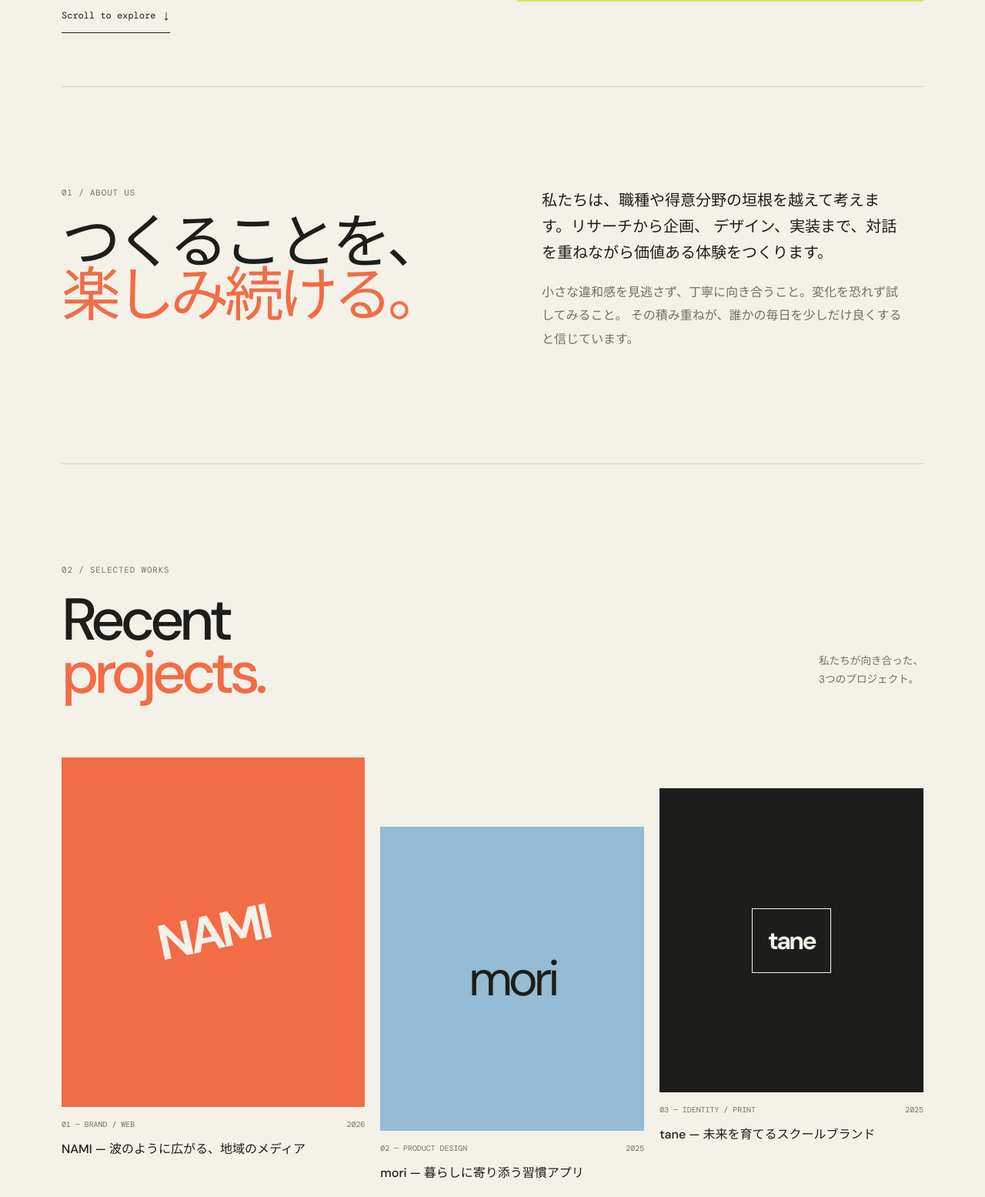
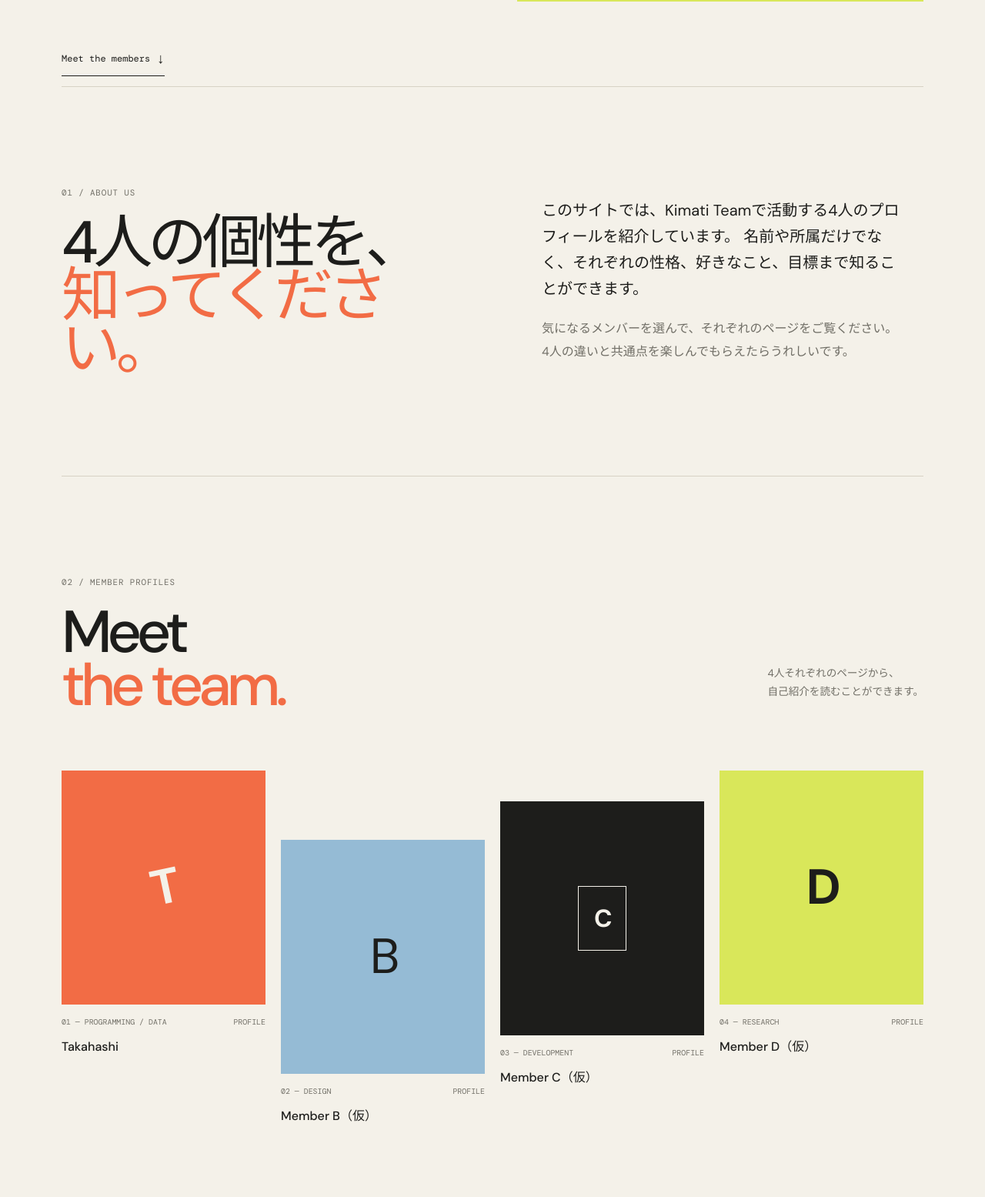
Before and after one commit to 5jfv9b7s/portfolio-kimatiTeam, a plain HTML site: page index.html in a window 1280 px wide. Shown: the part 686-2241 px from the top of the page at 77% size. Drawn offline with nearby package versions, Linux system fonts and the light colour scheme.

Commit message:
Refocus homepage on four member introductions
Co-authored-by: Copilot <223556219+Copilot@users.noreply.github.com>

```diff
--- a/index.html
+++ b/index.html
@@ -25,13 +25,13 @@
     <main id="top">
       <section class="hero section-shell">
         <div class="hero-copy">
-          <p class="eyebrow">Portfolio / 2026</p>
-          <h1>Ideas<br /><em>into</em> shape.</h1>
+          <p class="eyebrow">Self introduction / 2026</p>
+          <h1>Four people,<br /><em>four</em> stories.</h1>
           <p class="hero-lead">
-            Kimati Teamは、デザインとテクノロジーで<br class="desktop-only" />
-            「あったらいいな」を実現するチームです。
+            Kimati Team、4人のメンバーを紹介する<br class="desktop-only" />
+            自己紹介サイトです。
           </p>
-          <a class="arrow-link" href="#works">Scroll to explore <span aria-hidden="true">↓</span></a>
+          <a class="arrow-link" href="#members">Meet the members <span aria-hidden="true">↓</span></a>
         </div>
         <div class="hero-art" aria-hidden="true">
           <div class="orb orb-one"></div>
@@ -44,16 +44,16 @@
       <section class="intro section-shell" id="about">
         <div class="section-heading">
           <p class="eyebrow">01 / About us</p>
-          <h2>つくることを、<br /><span>楽しみ続ける。</span></h2>
+          <h2>4人の個性を、<br /><span>知ってください。</span></h2>
         </div>
         <div class="intro-body">
           <p class="large-copy">
-            私たちは、職種や得意分野の垣根を越えて考えます。リサーチから企画、
-            デザイン、実装まで、対話を重ねながら価値ある体験をつくります。
+            このサイトでは、Kimati Teamで活動する4人のプロフィールを紹介しています。
+            名前や所属だけでなく、それぞれの性格、好きなこと、目標まで知ることができます。
           </p>
           <p>
-            小さな違和感を見逃さず、丁寧に向き合うこと。変化を恐れず試してみること。
-            その積み重ねが、誰かの毎日を少しだけ良くすると信じています。
+            気になるメンバーを選んで、それぞれのページをご覧ください。
+            4人の違いと共通点を楽しんでもらえたらうれしいです。
           </p>
         </div>
       </section>
@@ -61,39 +61,47 @@
       <section class="works section-shell" id="works">
         <div class="section-heading row-heading">
           <div>
-            <p class="eyebrow">02 / Selected works</p>
-            <h2>Recent<br /><span>projects.</span></h2>
+            <p class="eyebrow">02 / Member profiles</p>
+              <h2>Meet<br /><span>the team.</span></h2>
           </div>
-          <p class="heading-note">私たちが向き合った、<br />3つのプロジェクト。</p>
+            <p class="heading-note">4人それぞれのページから、<br />自己紹介を読むことができます。</p>
         </div>
         <div class="work-grid">
-          <article class="work-card work-card-featured">
-            <div class="work-visual visual-nami"><span>NAMI</span></div>
-            <div class="work-meta"><span>01 — Brand / Web</span><span>2026</span></div>
-            <h3>NAMI — 波のように広がる、地域のメディア</h3>
-          </article>
-          <article class="work-card">
-            <div class="work-visual visual-mori"><span>mori</span></div>
-            <div class="work-meta"><span>02 — Product design</span><span>2025</span></div>
-            <h3>mori — 暮らしに寄り添う習慣アプリ</h3>
-          </article>
-          <article class="work-card">
-            <div class="work-visual visual-tane"><span>tane</span></div>
-            <div class="work-meta"><span>03 — Identity / Print</span><span>2025</span></div>
-            <h3>tane — 未来を育てるスクールブランド</h3>
-          </article>
+            <a class="work-card profile-card" href="members/Takahashi.html">
+              <div class="work-visual visual-nami"><span>T</span></div>
+              <div class="work-meta"><span>01 — Programming / Data</span><span>Profile</span></div>
+              <h3>Takahashi</h3>
+            </a>
+            <a class="work-card profile-card" href="members/member-02.html">
+              <div class="work-visual visual-mori"><span>B</span></div>
+              <div class="work-meta"><span>02 — Design</span><span>Profile</span></div>
+              <h3>Member B（仮）</h3>
+            </a>
+            <a class="work-card profile-card" href="members/member-03.html">
+              <div class="work-visual visual-tane"><span>C</span></div>
+              <div class="work-meta"><span>03 — Development</span><span>Profile</span></div>
+              <h3>Member C（仮）</h3>
+            </a>
+            <a class="work-card profile-card profile-card-fourth" href="members/member-04.html">
+              <div class="work-visual visual-profile-four"><span>D</span></div>
+              <div class="work-meta"><span>04 — Research</span><span>Profile</span></div>
+              <h3>Member D（仮）</h3>
+            </a>
         </div>
       </section>
 
       <section class="members section-shell" id="members">
         <div class="section-heading">
-          <p class="eyebrow">03 / Members</p>
-          <h2>Different minds,<br /><span>one team.</span></h2>
+          <p class="eyebrow">03 / Choose a profile</p>
+          <h2>Get to know<br /><span>us better.</span></h2>
         </div>
         <div class="member-list">
-          <a class="member" href="members/member-01.html">
+          <a class="member" href="members/Takahashi.html">
             <span class="member-number">01</span>
-            <div><h3>Member A（仮）</h3><p>Direction / Planning</p></div>
+            <div>
+              <h3>Takahashi</h3>
+              <p>Programming / Data / Music</p>
+            </div>
             <span class="member-mark">✳</span>
           </a>
           <a class="member" href="members/member-02.html">
--- a/styles.css
+++ b/styles.css
@@ -45,7 +45,7 @@ h2 span { color: var(--orange); }
 .large-copy { color: var(--ink); font-size: 1.25rem; line-height: 1.7; }
 .row-heading { display: flex; align-items: end; justify-content: space-between; }
 .heading-note { color: var(--muted); font-size: .85rem; line-height: 1.8; }
-.work-grid { display: grid; grid-template-columns: 1.15fr 1fr 1fr; align-items: start; gap: 20px; margin-top: 75px; }
+.work-grid { display: grid; grid-template-columns: repeat(4, 1fr); align-items: start; gap: 20px; margin-top: 75px; }
 .work-card:nth-child(2) { margin-top: 90px; }
 .work-card:nth-child(3) { margin-top: 40px; }
 .work-visual { display: flex; align-items: center; justify-content: center; aspect-ratio: 1 / 1.15; overflow: hidden; }
@@ -56,6 +56,10 @@ h2 span { color: var(--orange); }
 .visual-mori span { font-weight: 400; }
 .visual-tane { color: var(--paper); background: var(--ink); }
 .visual-tane span { border: 1px solid var(--paper); padding: 20px; font-size: 2rem; }
+.visual-profile-four { color: var(--ink); background: var(--lime); }
+.profile-card { display: block; }
+.profile-card:hover .work-visual { transform: translateY(-8px); }
+.work-visual { transition: transform .2s ease; }
 .work-meta { display: flex; justify-content: space-between; margin-top: 16px; color: var(--muted); font: .62rem var(--mono); text-transform: uppercase; }
 .work-card h3 { margin: 13px 0 0; font-size: 1rem; font-weight: 500; line-height: 1.6; }
 .member-list { margin-top: 80px; border-top: 1px solid var(--line); }
@@ -98,7 +102,7 @@ h2 span { color: var(--orange); }
   .intro, .works, .members { padding: 90px 0; }
   .row-heading { display: block; }
   .heading-note { margin-top: 35px; }
-  .work-card, .work-card:nth-child(2), .work-card:nth-child(3) { margin: 50px 0 0; }
+  .work-card, .work-card:nth-child(2), .work-card:nth-child(3), .profile-card-fourth { margin: 50px 0 0; }
   .member { grid-template-columns: 18% 1fr auto; }
   .member-page { padding: 50px 0 80px; }
   .member-page-header { display: block; padding-bottom: 40px; }
```
